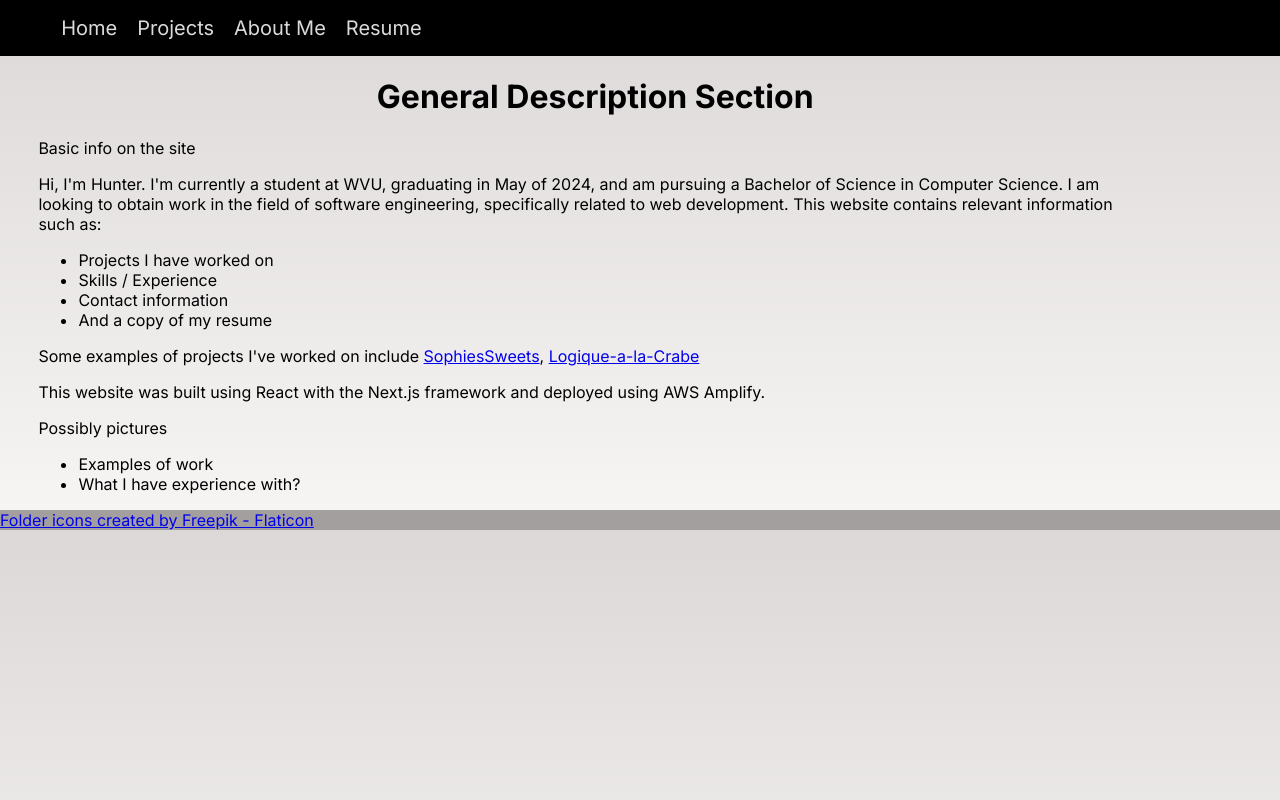
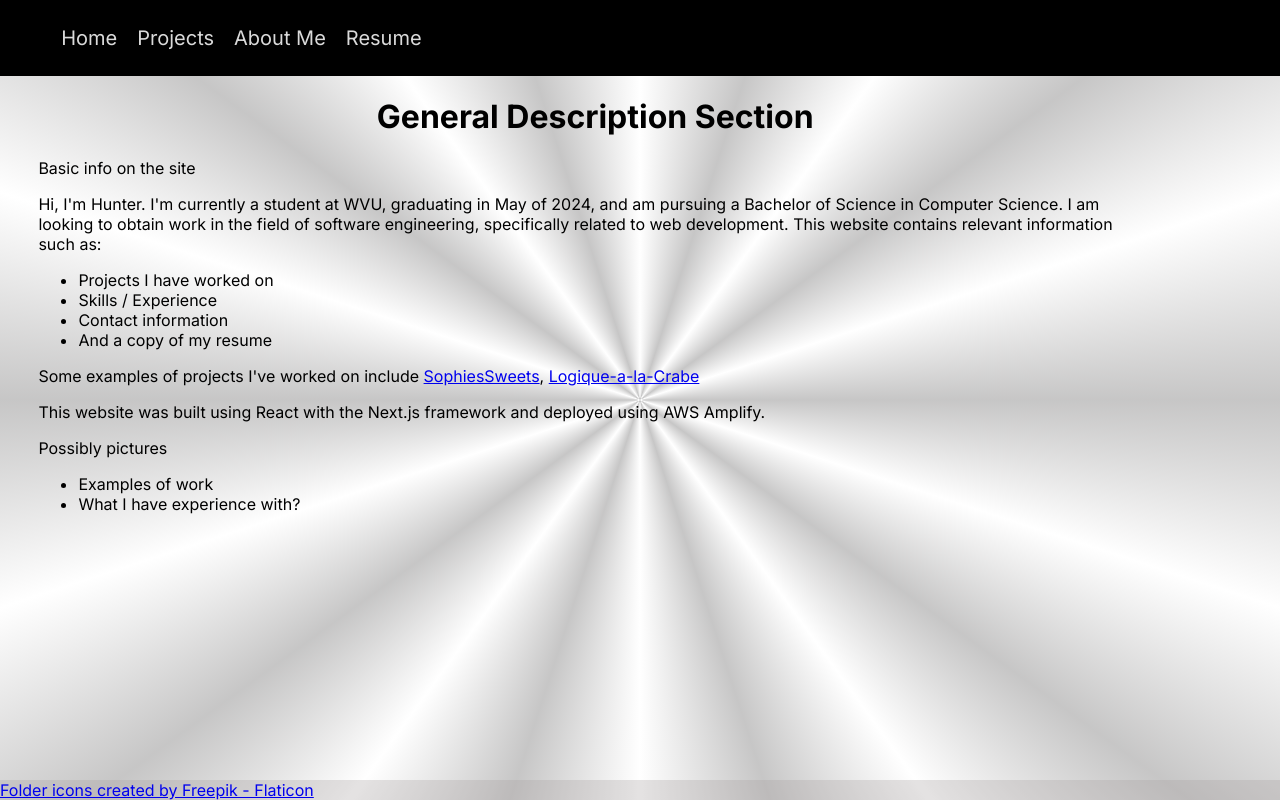
Before and after one commit to Hunter-Wigal/react-web-portfolio, a Next.js app: page / in a window 1280 px wide. Built offline with nearby package versions, Linux system fonts and the light colour scheme.

Commit message:
Add transition delay to card expand

```diff
--- a/src/app/globals.css
+++ b/src/app/globals.css
@@ -2,10 +2,10 @@
   --border-size: 3px;
   }
 
-.main {
+/* .main {
   display: flex;
   flex-direction: column;
-}
+} */
 
 .title {
   text-align: center;
@@ -14,13 +14,19 @@
 
 
 body {
+  position: relative;
+  display: flex;
+  flex-direction: column;
   margin: 0;
   padding: 0;
-  background: border-box linear-gradient(rgb(220, 216, 216), rgb(248, 245, 245));
+  /* background: border-box linear-gradient(rgb(220, 216, 216), rgb(248, 245, 245)); */
+  background-image: repeating-conic-gradient(rgb(255, 255, 255) 10%, rgba(133, 132, 132, 0.463) 15%, rgb(255, 255, 255) 20%);
+  min-height: 100vh;
 }
 
 .navbar {
-  padding: 10;
+  padding: 10px 0px;
+  /* padding-top: 15px; */
   display: flex;
   background-color: rgb(0, 0, 0);
   height: 7vh;
@@ -29,7 +35,8 @@ body {
 }
 
 .footer {
-  background-color: rgb(163, 159, 159);
+  position: absolute;
+  background-color: rgba(163, 159, 159, 0.299);
   bottom: 0;
   width: 100%;
 }
--- a/src/app/page.module.css
+++ b/src/app/page.module.css
@@ -1,6 +1,8 @@
 .intro{
   margin-inline-start: 3%;
   margin-inline-end: 10%;
+  flex: 1;
+  min-height: 100%;
 }
 
 .navTitle{
@@ -17,6 +19,7 @@
 
 .link:hover{
   color: white;
-  box-shadow: 5px 5px 5px white;
+  /* Posx Posy Blur Spread */
+  box-shadow: 0px 0px 5px 5px white;
   margin-inline: calc(5px );
 }
--- a/src/app/page.tsx
+++ b/src/app/page.tsx
@@ -3,7 +3,6 @@ import styles from './page.module.css'
 
 export default function Page() {
   return (
-    <main className="main">
     <div className={styles.intro}>
       <h1 className="title">General Description Section</h1>
       <p>Basic info on the site</p>
@@ -33,6 +32,5 @@ export default function Page() {
         <li>What I have experience with?</li>
       </ul>
     </div>
-    </main>
   )
 }
```
Also changed, not shown: src/app/projects/page.module.css (+10 -5 lines). Lines whose indentation alone changed are shown as unchanged.
